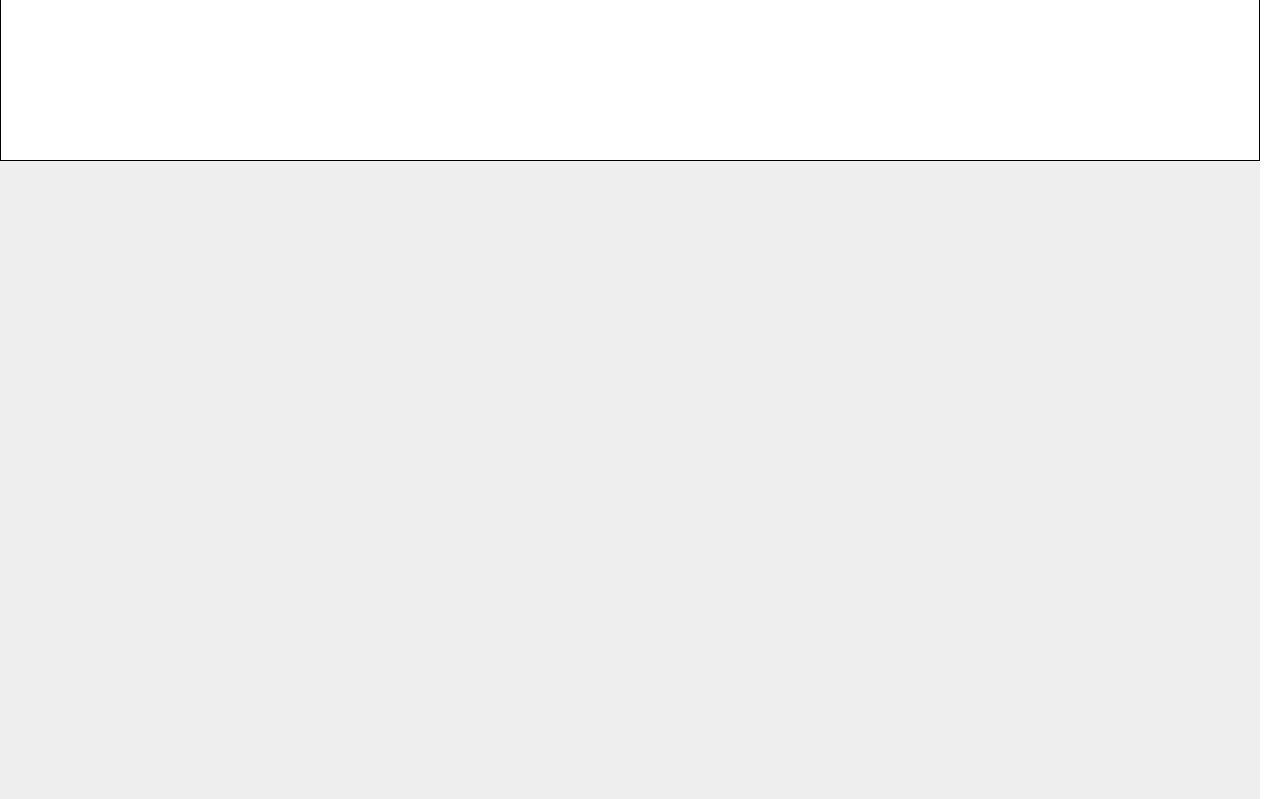
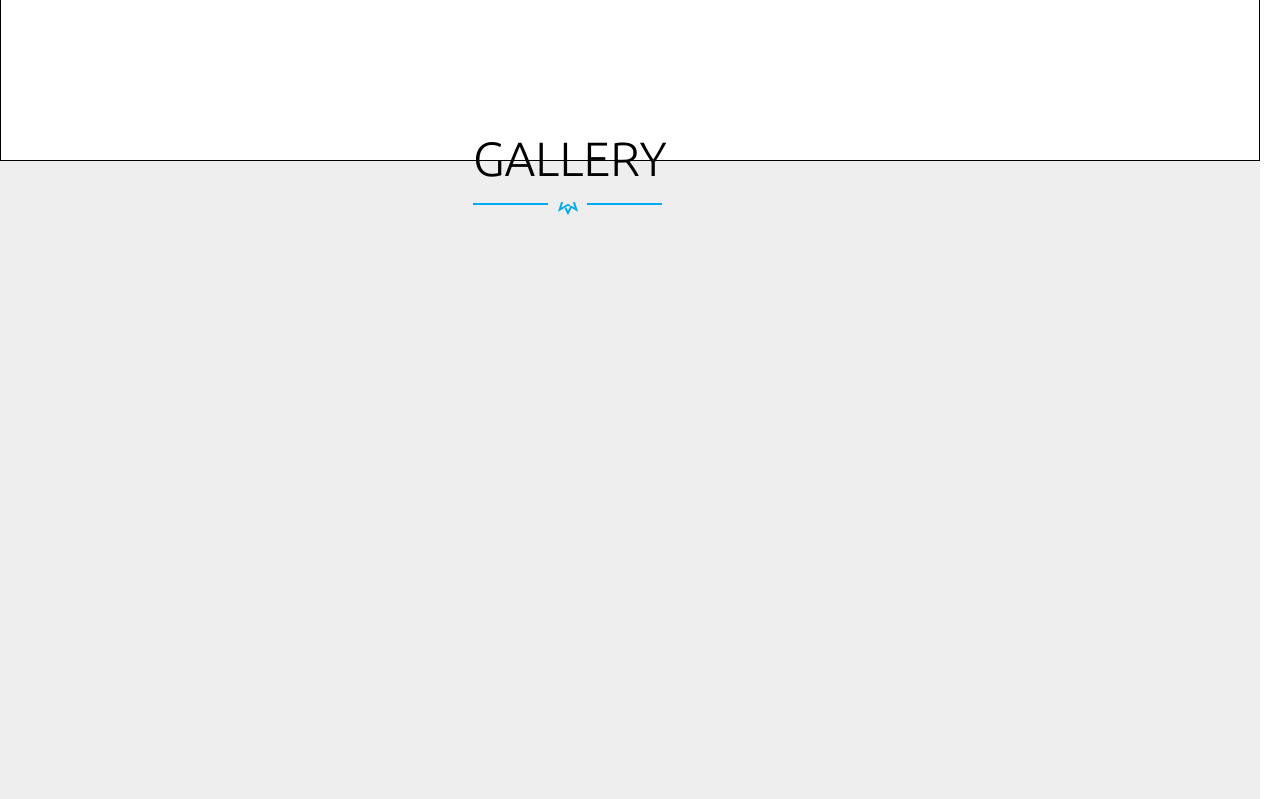
Before and after one commit to bobooooooo/slice_n_dice, a plain HTML site: page index.html in a window 1280 px wide. Shown: the part 1281-2080 px from the top of the page. Drawn offline with Linux system fonts and the light colour scheme.

Commit message:
workflow
w

```diff
--- a/index.html
+++ b/index.html
@@ -71,15 +71,21 @@
 				</div>
 			</section>
 			<section id="gallery">
-
+				<div class="container">
+					<h3 class="section_header">Gallery</h3>
+					<img class="header_decoration" src="img/header_decoration.png" alt="decoration">
+				</div>
 			</section>
 			<section id="consultation">
-
+					<h3 class="section_header">Consultation</h3>
 			</section>
 			<section id="testimonials">
+				<h3 class="section_header">Testimonials</h3>
 
 			</section>
 			<section id="contact">
+				<h3 class="section_header">Contacts</h3>
+
 
 			</section>
 		</main>
--- a/style/style.css
+++ b/style/style.css
@@ -165,6 +165,7 @@ section#best article ol li{
 #gallery{
 	height: 112.6rem;
 
+
 }
 
 /*third section*/
@@ -180,7 +181,31 @@ section#best article ol li{
 /*fifth section */
 #contact{
 	height: 61.5rem;
+
 }
+
+h3.section_header{
+	font-size: 4.8rem;
+	font-weight: 300;
+	color: #000;
+	text-transform: uppercase;
+	text-align: center;
+	margin-top: -3rem;
+	padding: 0 33.3%;
+	display: inline-block;
+}
+
+img.header_decoration{
+	display: block;
+	margin: 1.6rem 0;
+	padding: 0 33.3%;
+	display: inline-block;
+}
+
+
+
+
+
 
 /*footer style*/
 footer{
```
Also changed, not shown: img/header_decoration.png (added).
